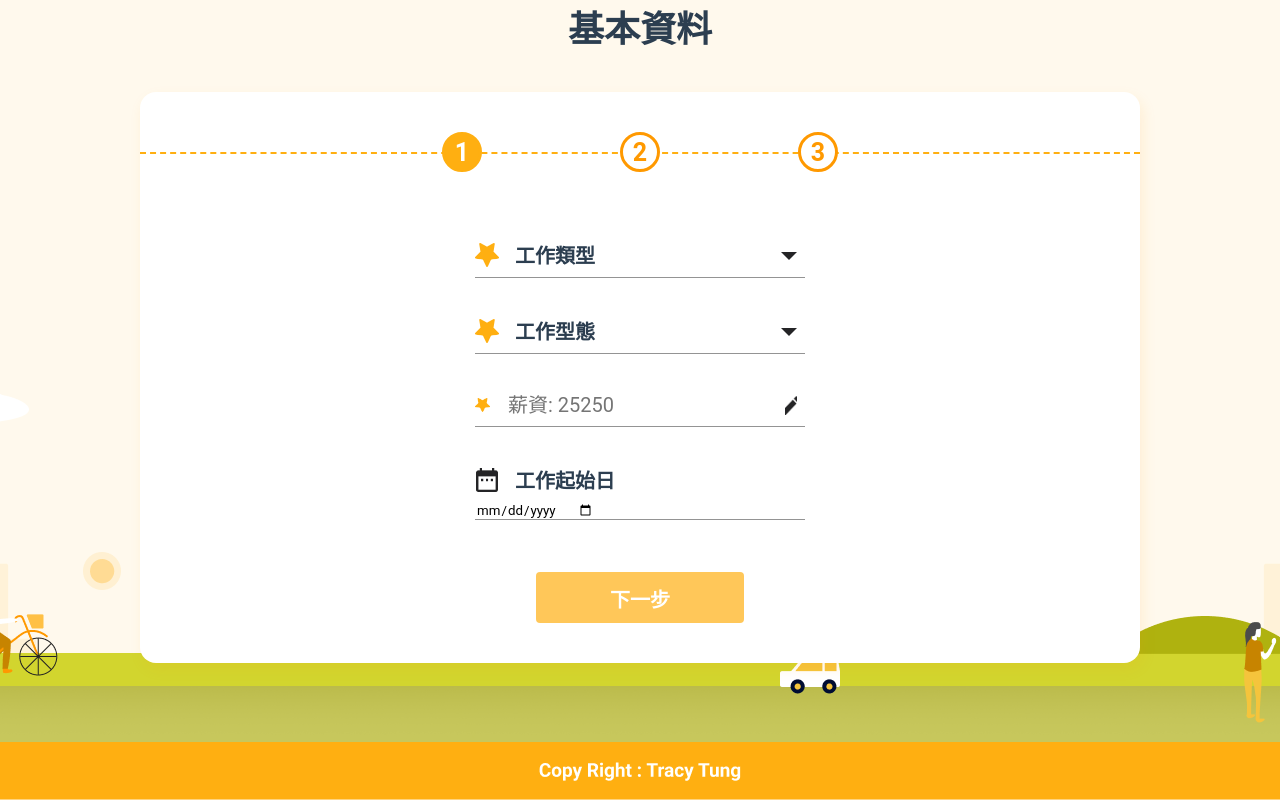
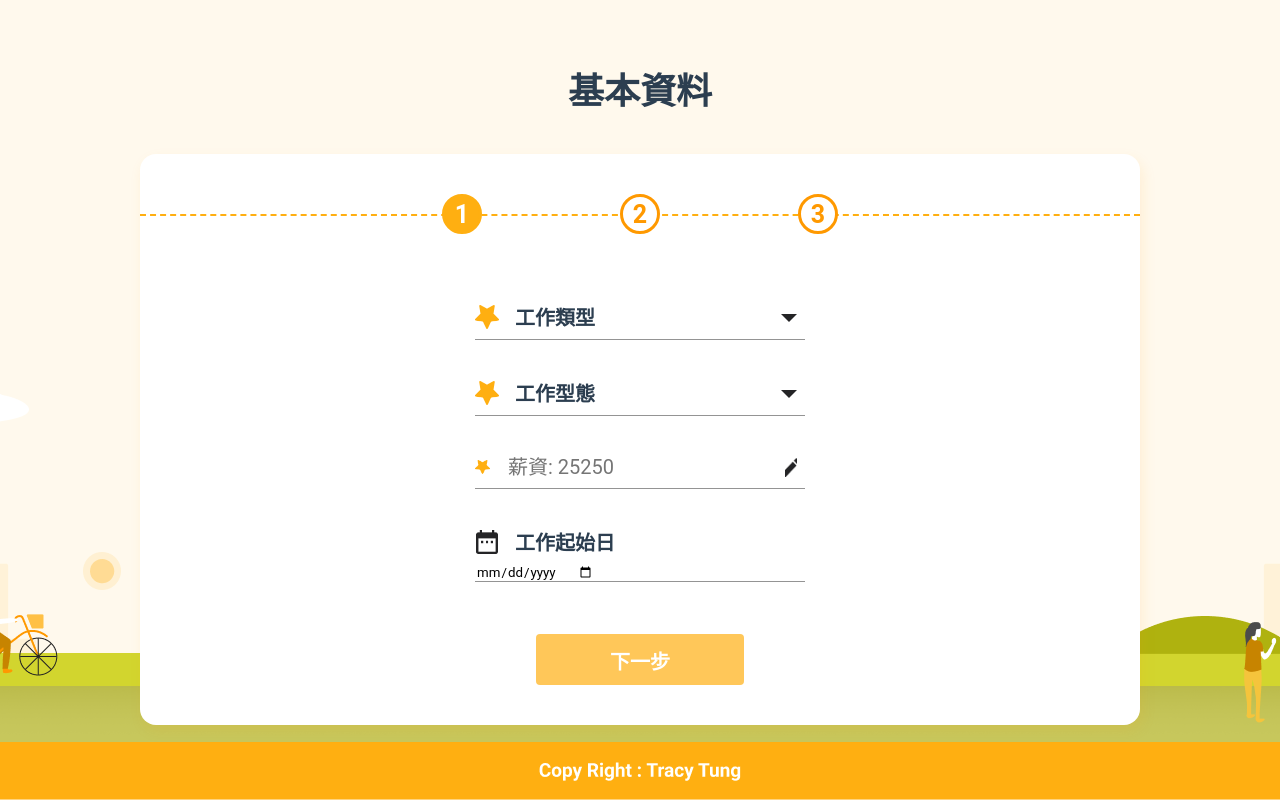
Before and after one commit to Chiahsuan-TW/overtime-pay-calculator, a Vue app: page /Info in a window 1280 px wide. Built offline with nearby package versions, Linux system fonts and the light colour scheme.

Commit message:
增加content padding

```diff
--- a/src/views/Layout.vue
+++ b/src/views/Layout.vue
@@ -5,8 +5,12 @@
 </template>
 <script></script>
 <style scoped lang="scss">
+p {
+  margin-bottom: 50px;
+}
 .content {
   height: 130vh;
+  padding-top: 62px;
   background: no-repeat url("../assets/images/background.png");
   background-position: bottom;
 }
@@ -15,7 +19,4 @@
     height: 100vh;
   }
 }
-p {
-  margin-bottom: 50px;
-}
 </style>
```
